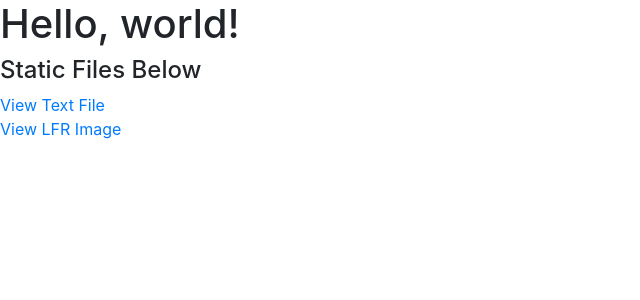
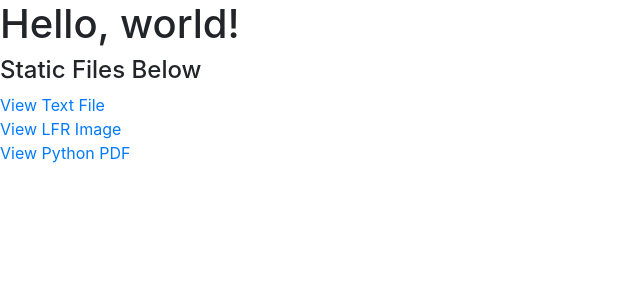
Before and after one commit to prajjwalgeek/eKommerce, a Django app: page /blog/ in a window 1280 px wide. Shown: the top 300 px of the page, without its empty margins (0-640 px from the left). Run offline with Django 3.2, Linux system fonts and the light colour scheme; some libraries are stand-ins or nearby versions.

Commit message:
served static pdf file in /blog/index.html from static/blog

```diff
--- a/eKommerce/blog/templates/blog/index.html
+++ b/eKommerce/blog/templates/blog/index.html
@@ -17,6 +17,8 @@
     <a href="{%static 'blog/mystatic.txt' %}">View Text File</a>
     <br>
     <a href="{%static 'blog/LFR.jpg'%}">View LFR Image</a>
+    <br>
+    <a href="{%static 'blog/PythonNotesForProfessionals.pdf'%}">View Python PDF</a>
 
     <!-- Optional JavaScript -->
     <!-- jQuery first, then Popper.js, then Bootstrap JS -->
```
